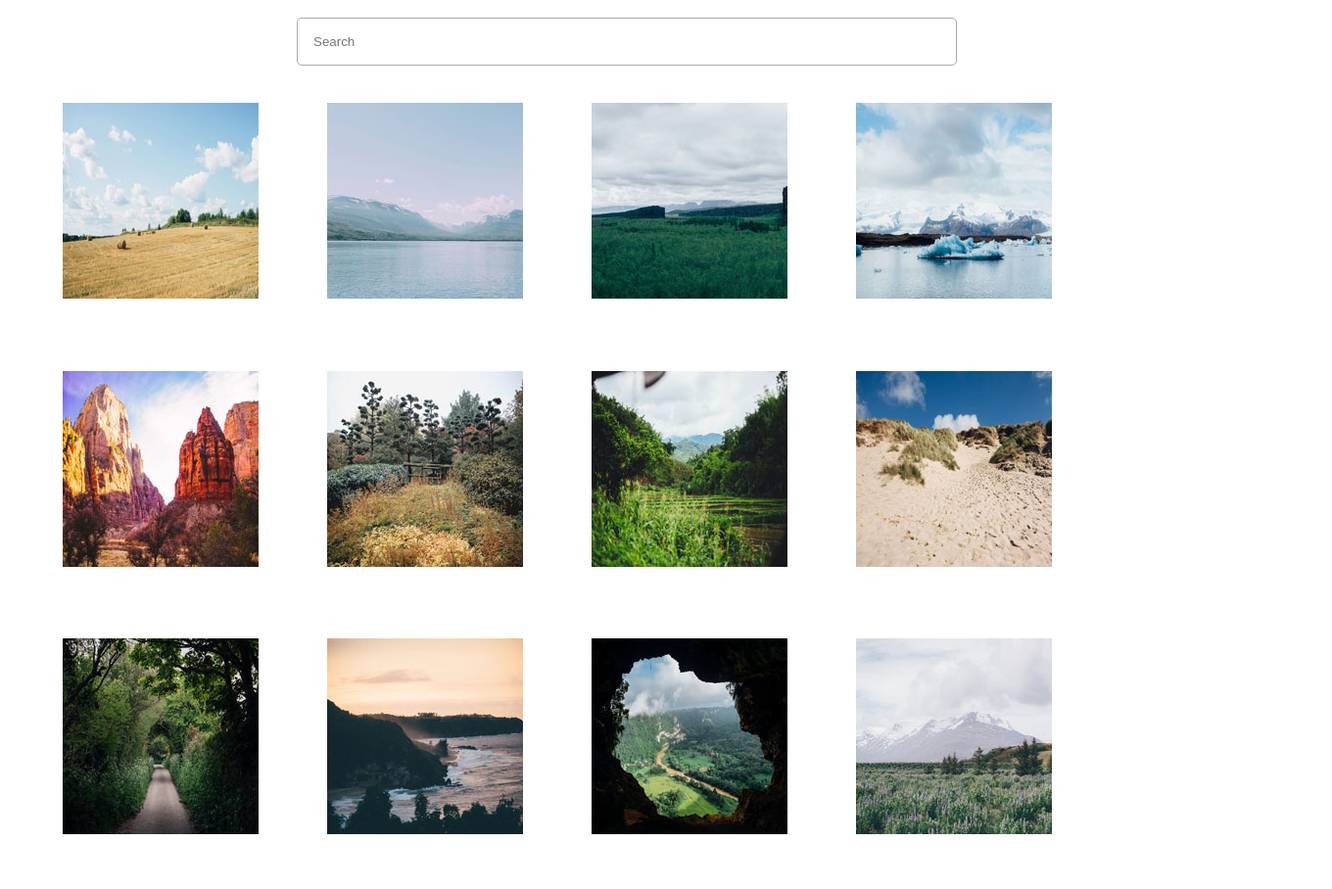
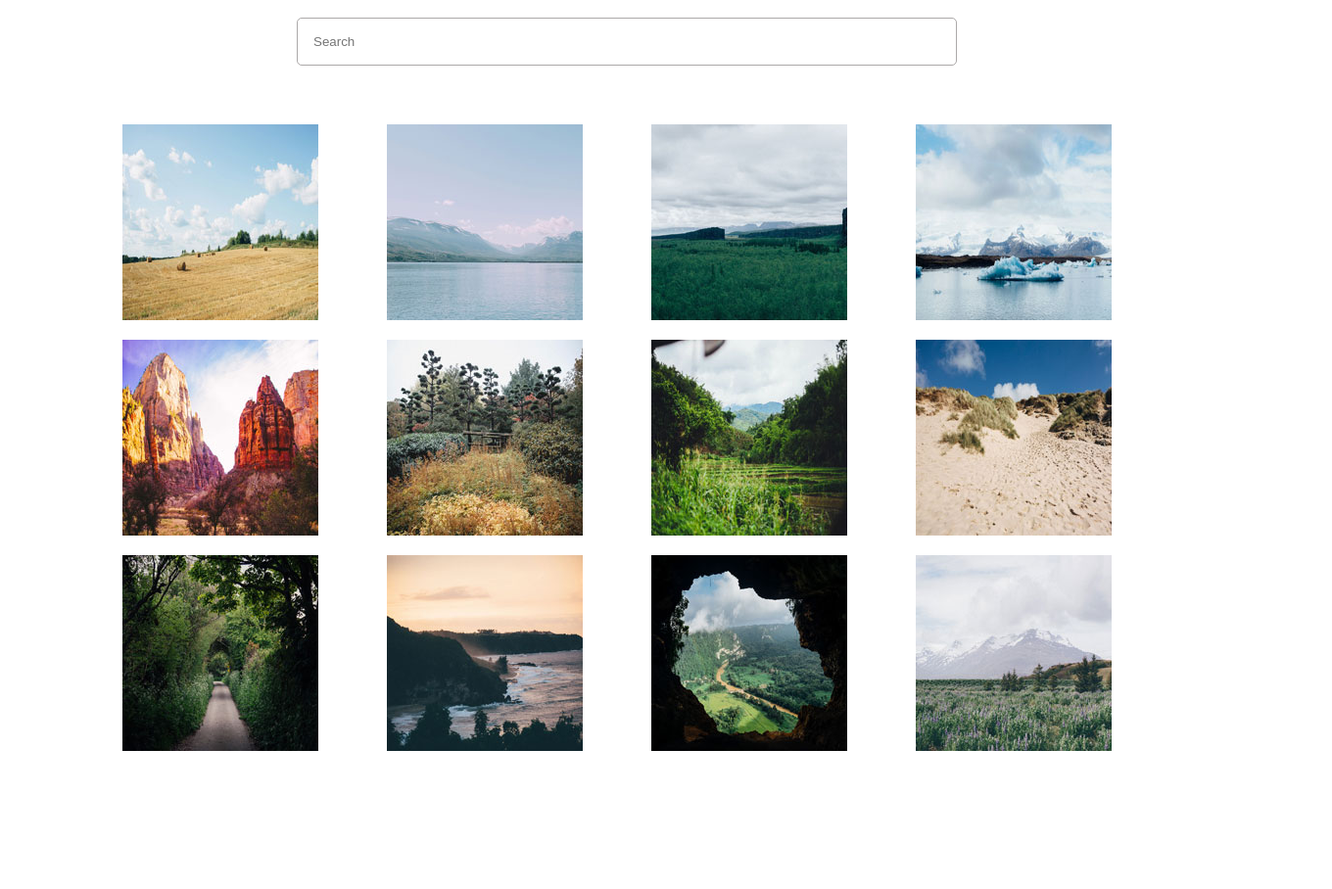
Before and after one commit to kpasciullo/TechDegree-Project05, a plain HTML site: page index.html in a window 1280 px wide. Shown: the whole page at 98% size, 1360 px wide, since content can reach past the window. After the commit the page ends 845 px from the top, so only its background shows below. Drawn offline with Linux system fonts and the light colour scheme; some packages are replaced by stand-ins of ours; a script that the page names is missing.

Commit message:
Updated styles.css
added styles for main, .gallery and< a>
Still has extra white space around <img>s ?

```diff
--- a/css/styles.css
+++ b/css/styles.css
@@ -23,23 +23,35 @@
 }
 
  .gallery {
-     height: 100vh;
      padding: 5%;
-     margin-top: -2%;
      display: grid;
      grid-template-columns: repeat(auto-fill, 250px);
      grid-template-rows: repeat(minmax(100px, 1fr));
      grid-column-gap: 20px;
      grid-row-gap: 20px;
+ }
+
+a {
+     display: flex;
+     justify-content: center;
      overflow: hidden;
  }
 
- .img {
-     height: 250px;
-     width: auto;
-     overflow: hidden;
+ main, .gallery {
+    width: 1200px;
+    margin: auto;
  }
 
- a {
-overflow: hidden;
- }
+
+/* reference code? still has white space to right of photo
+but its less..   */
+
+/* .gallery {
+    max-width: 1000px;
+    display: grid;
+    grid-template-columns: repeat(auto-fit, minmax(200px, 1fr));
+    grid-template-rows: repeat(3, 1fr);
+    grid-gap: 15px;
+    margin: 45px auto;
+    justify-content: center;
+  } */
```
Also changed, not shown: index.html (+1 -0 lines).
